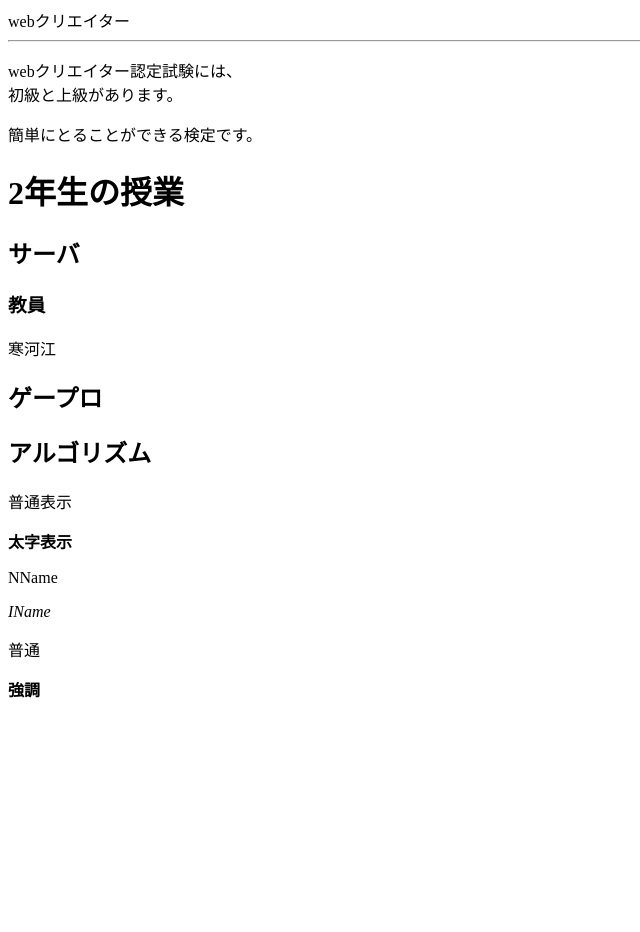
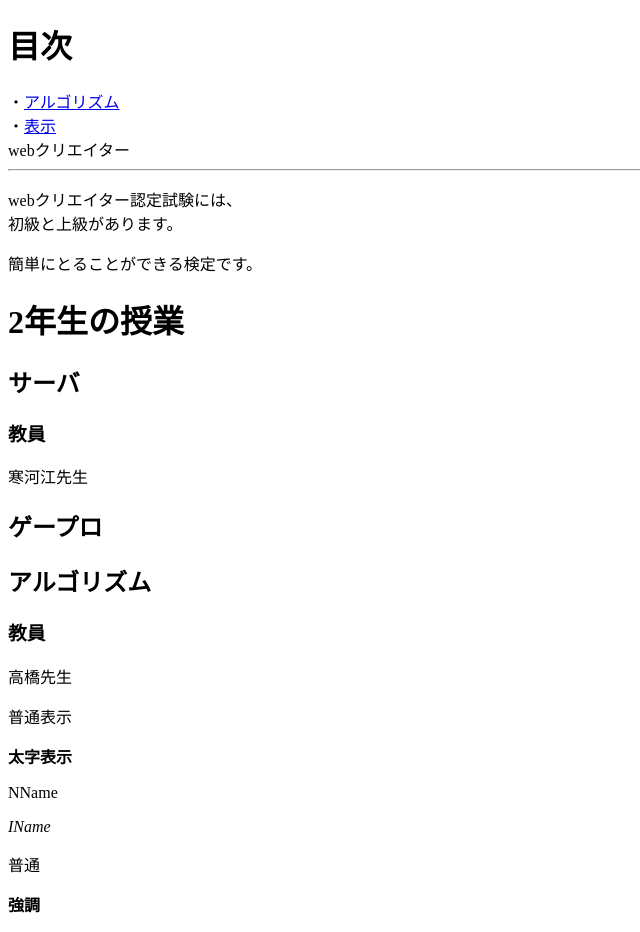
Before and after one commit to Ishio-Yukito/R08_2A_work, a plain HTML site: page Z09/kakunin2.html in a window 1280 px wide. Shown: the whole page, without its empty margins (0-640 px from the left). Before the commit the page ends 800 px from the top, so only its background shows below. Drawn offline with Linux system fonts and the light colour scheme.

Commit message:
確認をハイパーリンクに修正

```diff
--- a/Z09/kakunin2.html
+++ b/Z09/kakunin2.html
@@ -17,7 +17,10 @@
     <body>
         <!--実際に一般の人に見える部分-->
         <!--htmlのメインの部分-->
-
+        <!--目次-->
+        <h1>目次</h1>
+        ・<a href="#aaa">アルゴリズム</a><br>
+        ・<a href="#bbb">表示</a><br>
         webクリエイター<br>
         <hr>
         <p>
@@ -35,11 +38,18 @@
 
          <h3>教員</h3>
 
-         寒河江
+         寒河江先生
          <h2>ゲープロ</h2>
-         <h2>アルゴリズム</h2>
 
-         <p>普通表示</p>
+         <div id="aaa">
+            <h2>アルゴリズム</h2>
+
+            <h3>教員</h3>
+            高橋先生
+         </div>
+
+         <div id="bbb">
+            <p>普通表示</p>
 
          <p>
             <b>太字表示</b>
@@ -55,5 +65,8 @@
          <p>
             <strong>強調</strong>
          </p>
+         </div>
+
+
     <body>
 <html>
```
Also changed, not shown: Z09/Kakunin.html (+9 -0 lines).
